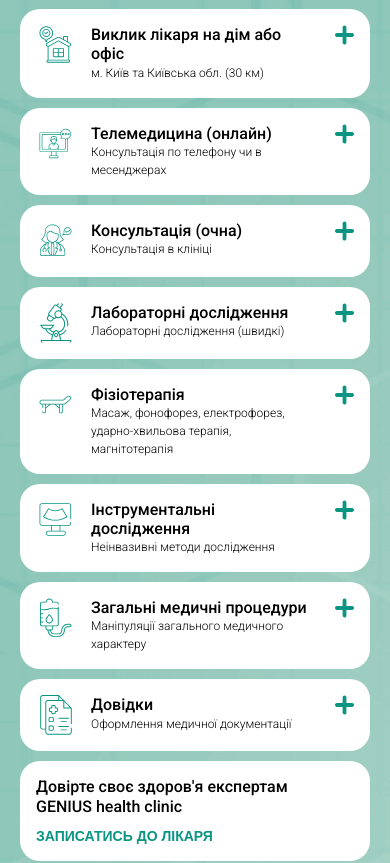
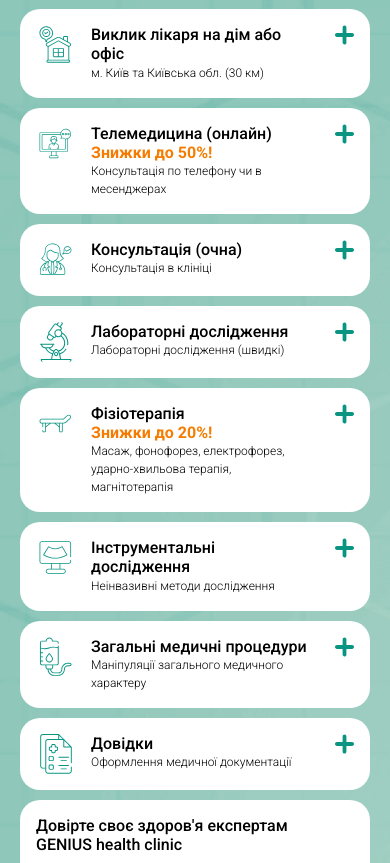
Before and after one commit to aballister/genius, a Next.js app: page / in a window 390 px wide. Shown: the part 1800-2663 px from the top of the page. Built offline with nearby package versions, Linux system fonts and the light colour scheme; some icons are missing.

Commit message:
lower price

```diff
--- a/src/components/Price/Price.js
+++ b/src/components/Price/Price.js
@@ -17,8 +17,9 @@ const price = [
     },
     {
         icon: 'price-2', title: 'Телемедицина (онлайн)', text: 'Консультація по телефону чи в месенджерах',
+        offer: 'Знижки до 50%!', offerValue: '0.5',
         list: [
-            {title: 'Консультація терапевта', price: 350},
+            {title: 'Консультація терапевта', price: 350, fixedPrice: true, offerPrice: 300,},
             {title: 'Консультація гастроентеролога', price: 600},
             {title: 'Консультація педіатра', price: 600},
             {title: 'Консультація неонатолога', price: 600},
@@ -56,24 +57,25 @@ const price = [
     },
     {
         icon: 'price-5', title: 'Фізіотерапія', text: 'Масаж, фонофорез, електрофорез, ударно-хвильова терапія, магнітотерапія',
+        offer: 'Знижки до 20%!', offerValue: '0.8',
         list: [
             {title: 'Лікувальний масаж верхньої кінцівки (2 кінцівки)', price: 360},
             {title: 'Лікувальний масаж голови (лобно-скроневої та потилично-тім\'яної області)', price: 480},
             {title: 'Лікувальний масаж голови та шиї', price: 540},
             {title: 'Лікувальний масаж грудної клітини (дренажний)', price: 540},
             {title: 'Лікувальний масаж живота', price: 290},
-            {title: 'Лікувальний масаж загальний (спина, ноги, живіт, груди, руки, голова)', price: 1150},
             {title: 'Лікувальний масаж нижньої кінцівки (2 кінцівки)', price: 650},
             {title: 'Лікувальний масаж попереково-крижового відділу хребта', price: 480},
             {title: 'Лікувальний масаж спини загальний', price: 870},
             {title: 'Лікувальний масаж хребта (паравертебральний)', price: 720},
             {title: 'Лікувальний масаж шийно-грудного відділу хребта', price: 650},
             {title: 'Лікувальний масаж шийно-комірцевої області', price: 650},
-            {title: 'Профілактичний масаж тіла', price: 1600},
-            {title: 'Фонофорез (без препарату)', price: 250},
-            {title: 'Електрофорез (без препарату)', price: 250},
-            {title: 'Ударно-хвильова терапія (одна процедура)', price: 900},
-            {title: 'Магнітотерапія', price: 500},
+            {title: 'Профілактичний масаж загальний (спина, ноги, живіт, груди, руки, голова)', price: 1150},
+            {title: 'Релакс масаж тіла', price: 1600},
+            {title: 'Фонофорез (без препарату)', price: 250, fixedPrice: true},
+            {title: 'Електрофорез (без препарату)', price: 250, fixedPrice: true},
+            {title: 'Ударно-хвильова терапія (одна процедура)', price: 900, fixedPrice: true},
+            {title: 'Магнітотерапія', price: 500, fixedPrice: true},
         ]
     },
     {
@@ -108,33 +110,6 @@ const price = [
             { title: 'Оформлення медичної документації (Довідка)', price: 180 }
         ]
     },
-    // {
-    //     icon: 'price-9', title: 'ЛОР-процедури та діагностика', text: 'Діагностичні та лікувальні маніпуляції',
-    //     list: [
-    //         { title: 'Тимпанометрія', price: 500 },
-    //         { title: 'УЗД носових пазух', price: 300 },
-    //         { title: 'Видалення новоутворень', price: 1000 },
-    //         { title: 'Аудіометричне обстеження слуху', price: 400 },
-    //         { title: 'Ендоскопічна отоскопія', price: 300 },
-    //         { title: 'Ендоскопічна риноскопія', price: 400 },
-    //         { title: 'Ендоскопічна ларингоскопія', price: 400 },
-    //         { title: 'Анемізація слизової оболонки носа', price: 150 },
-    //         { title: 'Промивання носа за Проетцом («Зозуля», без препарату)', price: 270 },
-    //         { title: 'Продування слухових труб за Політцером', price: 300 },
-    //         { title: 'Пункція гайморових пазух із введенням лікарських засобів (з препаратом)', price: 850 },
-    //         { title: 'Пункція верхньощелепної (гайморової) пазухи з дренуванням', price: 750 },
-    //         { title: 'Промивання лакун мигдаликів', price: 500 },
-    //         { title: 'Промивання зовнішнього слухового проходу', price: 250 },
-    //         { title: 'Видалення стороннього тіла із зовнішнього слухового проходу', price: 600 },
-    //         { title: 'Розтин абсцесуючого фурункула ЛОР-органів', price: 700 },
-    //         { title: 'Катетеризація слухової труби з введенням лікарських засобів', price: 1000 },
-    //         { title: 'Видалення сірчаної пробки з одного вуха', price: 200 },
-    //         { title: 'Зупинка носової кровотечі медикаментозним шляхом (з препаратом)', price: 450 },
-    //         { title: 'Тампонада носа (з матеріалами)', price: 900 },
-    //         { title: 'Забір матеріалу з носа й зіву на флору', price: 500 },
-    //         { title: 'Блокада нижніх носових раковин (без препарату)', price: 450 }
-    //     ]
-    // },
     {
         title: 'Довірте своє здоров\'я експертам GENIUS\u00a0health\u00a0clinic',
     },
--- a/src/components/Price/PriceItem/PriceItem.js
+++ b/src/components/Price/PriceItem/PriceItem.js
@@ -39,7 +39,9 @@ export default function PriceItem({item}) {
                     />
                 }
                 <div className={styles.item}>
-                    <div className={styles.title}>{item.title}</div>
+                    <div className={styles.title}>{item.title}
+                        {item.offer && <div className={styles.offer}>{item.offer}</div>}
+                    </div>
                     {
                         item.text &&
                         <div className={styles.text}>{item.text}</div>
@@ -67,7 +69,13 @@ export default function PriceItem({item}) {
                             return (
                                 <div className={styles.infoItem} key={index}>
                                     <div className={styles.infoTitle}>{el.title}</div>
-                                    <div className={styles.infoPrice}>{el.price}</div>
+                                    <div className={`${styles.infoPrice} ${((!el.fixedPrice && item.offerValue) || el.offerPrice) && styles.infoPriceLower}`}>
+                                        <span>{el.price}</span>
+                                        {
+                                            ((!el.fixedPrice && item.offerValue) || el.offerPrice) &&
+                                            <span>{el.offerPrice || Math.floor(el.price * item.offerValue / 10) * 10}</span>
+                                        }
+                                    </div>
                                 </div>
                             )
                         })
--- a/src/components/Price/PriceItem/price-item.module.css
+++ b/src/components/Price/PriceItem/price-item.module.css
@@ -42,12 +42,21 @@
         font-size: 20px;
         line-height: 1.2;
         font-weight: 500;
+        display: flex;
+        column-gap: 16px;
         @media screen and (max-width: 1366px), screen and (max-height: 750px) {
             font-size: 18px;
         }
         @media screen and (max-width: 1250px) {
             font-size: 16px;
         }
+        @media screen and (max-width: 540px) {
+            display: block;
+        }
+    }
+    .offer {
+        font-weight: 600;
+        color: #F57C00;
     }
     .text {
         font-size: 14px;
@@ -115,6 +124,18 @@
         .infoPrice {
             font-weight: 700;
         }
+        .infoPriceLower {
+            display: flex;
+            column-gap: 16px;
+            span {
+                &:first-child {
+                    text-decoration: line-through;
+                }
+                &:nth-child(2) {
+                    color: #F57C00;
+                }
+            }
+        }
     }
     .button {
         border: none;
```
